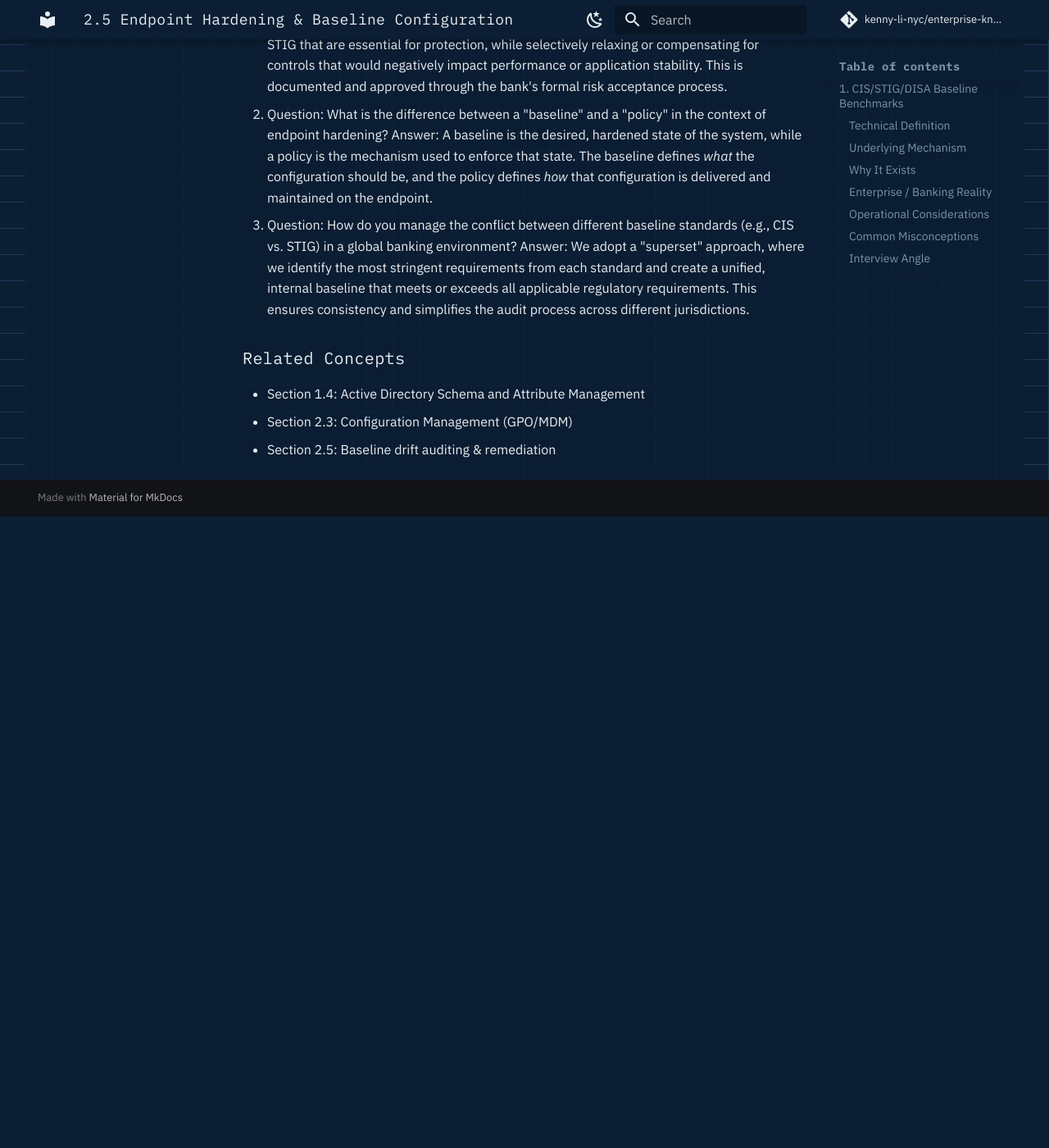
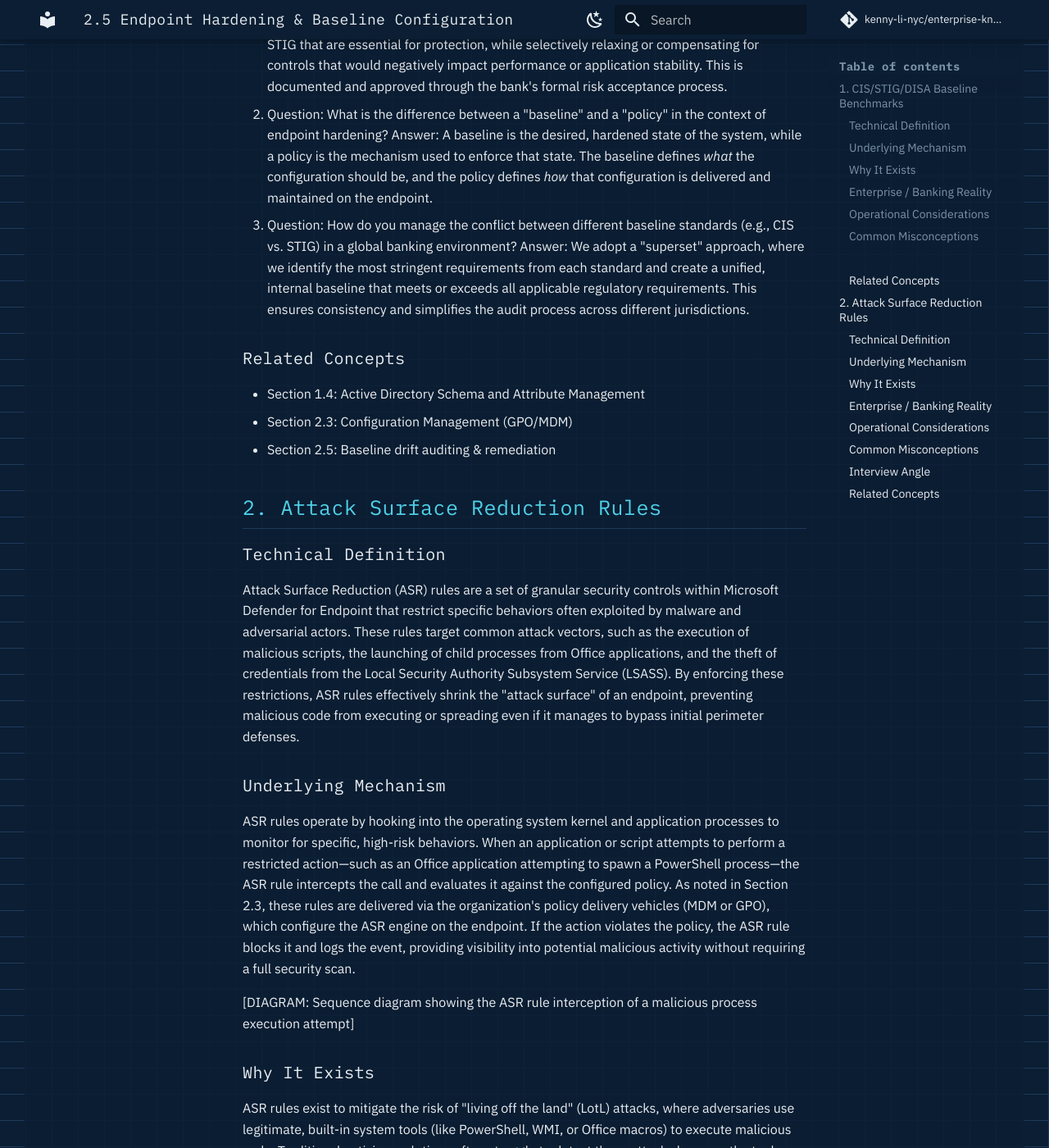
Before and after one commit to kenny-li-nyc/enterprise-knowledge-base, an MkDocs documentation site: the page built from docs/endpoint/endpoint-hardening-baseline-configuration.md, in a window 1280 px wide and 1400 px high, scrolled down 2185 px. Shown: the whole window at 82% size. Built offline with MkDocs 1.6.1 and Material for MkDocs 9.7.7, drawn with Linux system fonts in a browser that asks for light colours; comment, search, counter and statistics services are not loaded; before the commit the page ends 2815 px from its top, so only the background shows below that; some of the changed text lies outside the part shown.

Commit message:
docs: add Attack Surface Reduction rules section
Co-authored-by: aider (gemini/gemini-3.1-flash-lite) <aider@aider.chat>

```diff
--- a/docs/endpoint/endpoint-hardening-baseline-configuration.md
+++ b/docs/endpoint/endpoint-hardening-baseline-configuration.md
@@ -37,3 +37,41 @@ Operationalizing baseline benchmarks requires a continuous, lifecycle-based appr
 - Section 1.4: Active Directory Schema and Attribute Management
 - Section 2.3: Configuration Management (GPO/MDM)
 - Section 2.5: Baseline drift auditing & remediation
+
+## 2. Attack Surface Reduction Rules
+
+### Technical Definition
+Attack Surface Reduction (ASR) rules are a set of granular security controls within Microsoft Defender for Endpoint that restrict specific behaviors often exploited by malware and adversarial actors. These rules target common attack vectors, such as the execution of malicious scripts, the launching of child processes from Office applications, and the theft of credentials from the Local Security Authority Subsystem Service (LSASS). By enforcing these restrictions, ASR rules effectively shrink the "attack surface" of an endpoint, preventing malicious code from executing or spreading even if it manages to bypass initial perimeter defenses.
+
+### Underlying Mechanism
+ASR rules operate by hooking into the operating system kernel and application processes to monitor for specific, high-risk behaviors. When an application or script attempts to perform a restricted action—such as an Office application attempting to spawn a PowerShell process—the ASR rule intercepts the call and evaluates it against the configured policy. As noted in Section 2.3, these rules are delivered via the organization's policy delivery vehicles (MDM or GPO), which configure the ASR engine on the endpoint. If the action violates the policy, the ASR rule blocks it and logs the event, providing visibility into potential malicious activity without requiring a full security scan.
+
+[DIAGRAM: Sequence diagram showing the ASR rule interception of a malicious process execution attempt]
+
+### Why It Exists
+ASR rules exist to mitigate the risk of "living off the land" (LotL) attacks, where adversaries use legitimate, built-in system tools (like PowerShell, WMI, or Office macros) to execute malicious code. Traditional antivirus solutions often struggle to detect these attacks because the tools themselves are trusted. ASR rules shift the focus from detecting *malware* to restricting *malicious behavior*, providing a powerful defense against sophisticated threats that rely on abusing legitimate system functionality.
+
+### Enterprise / Banking Reality
+In Tier-1 banking, ASR rules are a critical component of the endpoint security strategy, particularly for preventing ransomware and credential theft. Banks must implement these rules carefully, as they can potentially disrupt legitimate business processes that rely on complex Office macros or administrative scripts. The standard practice is to deploy ASR rules in "Audit" mode first, allowing security teams to analyze the impact on business applications before switching to "Block" mode. This ensures that the bank's security posture is hardened without causing operational downtime, which is essential for maintaining the availability of critical banking services.
+
+### Operational Considerations
+Operationalizing ASR rules requires a disciplined, iterative approach. Administrators must use the audit logs to identify legitimate business processes that might be blocked by ASR rules and create exclusions where necessary. This requires close collaboration between the security team and the application owners to ensure that the rules are tuned correctly. Furthermore, administrators must monitor the ASR event logs for blocked actions, which can serve as an early warning system for potential security incidents. The ability to quickly adjust ASR policies in response to new threat intelligence is a key operational capability.
+
+[CLI: PowerShell command to query the current status and configuration of ASR rules on a Windows device]
+
+### Common Misconceptions
+!!! warning
+    A common misconception is that ASR rules are a replacement for EDR (Endpoint Detection and Response) or antivirus solutions. In reality, ASR rules are a complementary defense-in-depth control; they reduce the attack surface, but they do not provide the comprehensive threat detection and response capabilities of an EDR platform. Another error is assuming that ASR rules can be deployed in "Block" mode without prior testing; this is a recipe for operational disruption and should be avoided at all costs.
+
+### Interview Angle
+1. Question: How do you manage the risk of ASR rules blocking legitimate business applications in a banking environment?
+   Answer: We use a phased deployment strategy. ASR rules are first deployed in "Audit" mode, and we use the resulting telemetry to identify and whitelist legitimate business processes. Only after we have verified that the rules will not disrupt critical applications do we transition them to "Block" mode.
+2. Question: What is the difference between ASR rules and traditional application whitelisting (e.g., AppLocker or WDAC)?
+   Answer: Application whitelisting restricts *what* can run (i.e., only signed/approved binaries), while ASR rules restrict *how* applications behave (i.e., preventing specific, high-risk actions). They are complementary controls; whitelisting prevents unauthorized software, while ASR rules prevent authorized software from being abused.
+3. Question: How do you handle a situation where an ASR rule blocks a critical business process during an emergency?
+   Answer: We have a pre-defined "break-glass" procedure that allows authorized administrators to temporarily disable or modify the ASR policy to restore service. This action is logged, audited, and must be followed by a post-incident review to determine if the policy needs to be permanently adjusted or if the business process needs to be re-engineered.
+
+### Related Concepts
+- Section 2.3: Configuration Management (GPO/MDM)
+- Section 3.2: EDR and Threat Detection
+- Section 2.5: CIS/STIG/DISA Baseline Benchmarks
```
